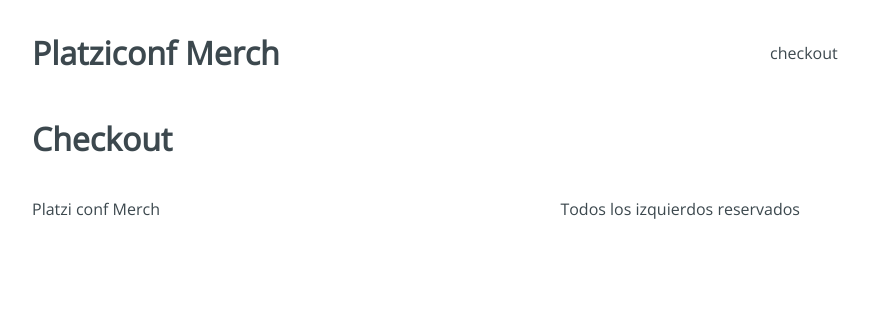
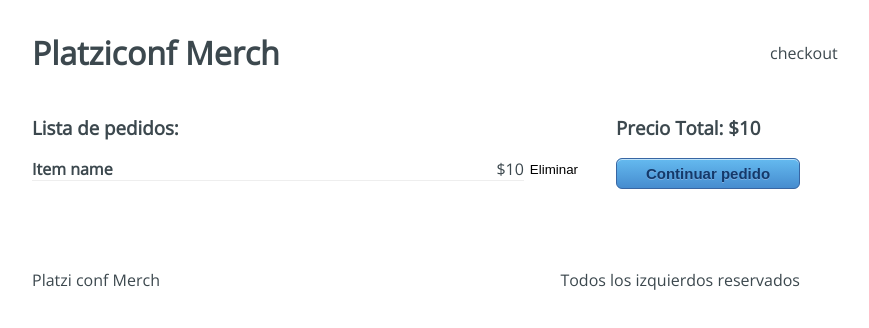
Before and after one commit to saniag081/platzi-conf-merch, a React app: page /checkout in a window 1280 px wide. Shown: the top 328 px of the page, without its empty margins (224-1093 px from the left). Built offline with nearby package versions, Linux system fonts and the light colour scheme; the HTML template or start-up script is replaced by a standard one.

Commit message:
added structure page Checkout

```diff
--- a/src/containers/Checkout.jsx
+++ b/src/containers/Checkout.jsx
@@ -1,7 +1,23 @@
 import React from 'react'
+import '../styles/components/Checkout.css'
 
 export default function Checkout() {
 	return (
-		<h1>Checkout</h1>
+		<div className="Checkout">
+			<div className="Checkout-content">
+				<h3>Lista de pedidos:</h3>
+				<div className="Checkout-item">
+					<div className="Checkout-element">
+						<h4>Item name</h4>
+						<span>$10</span>
+					</div>
+					<button type="button">Eliminar</button>
+				</div>
+			</div>
+			<div className="Checkout-sidebar">
+				<h3>Precio Total: $10</h3>
+				<button type="button">Continuar pedido</button>
+			</div>
+		</div>
 	)
 }
--- /dev/null
+++ b/src/styles/components/Checkout.css
@@ -0,0 +1,57 @@
+.Checkout {
+  grid-template-columns: 3fr 1fr;
+  grid-gap: 2rem;
+  grid-row-gap: 1.5em;
+  display: grid;
+  padding: 0 0 4em 0;
+}
+.Checkout-item {
+  display: flex;
+  justify-content: space-between;
+  align-items: center;
+  margin: 10px 0 0 0;
+}
+.Checkout-item .fas {
+  margin: 0 0 0 10px;
+  color: rgba(0,0,0,0.4);
+  cursor: pointer;
+}
+.Checkout-item button {
+  background-color: transparent;
+  border: none;
+  outline: none;
+}
+.Checkout-element {
+  display: flex;
+  justify-content: space-between;
+  align-items: center;
+  width: 100%;
+  border-bottom: 1px solid #eee;
+}
+.Checkout-element h4 {
+  margin: 0;
+}
+
+.Checkout-sidebar button {
+  box-shadow: inset 0px 1px 0px 0px #bee2f9;
+    background: linear-gradient(to bottom, #63b8ee 5%, #468ccf 100%);
+    background-color: #63b8ee;
+    border-radius: 6px;
+    border: 1px solid #3866a3;
+    display: inline-block;
+    cursor: pointer;
+    color: #14396a;
+    font-family: Arial;
+    font-size: 15px;
+    font-weight: bold;
+    padding: 6px 24px;
+    text-decoration: none;
+    text-shadow: 0px 1px 0px #7cacde;
+    width: 100%;
+    display: block;
+    outline: none;
+}
+
+a {
+  text-decoration: none;
+}
```
